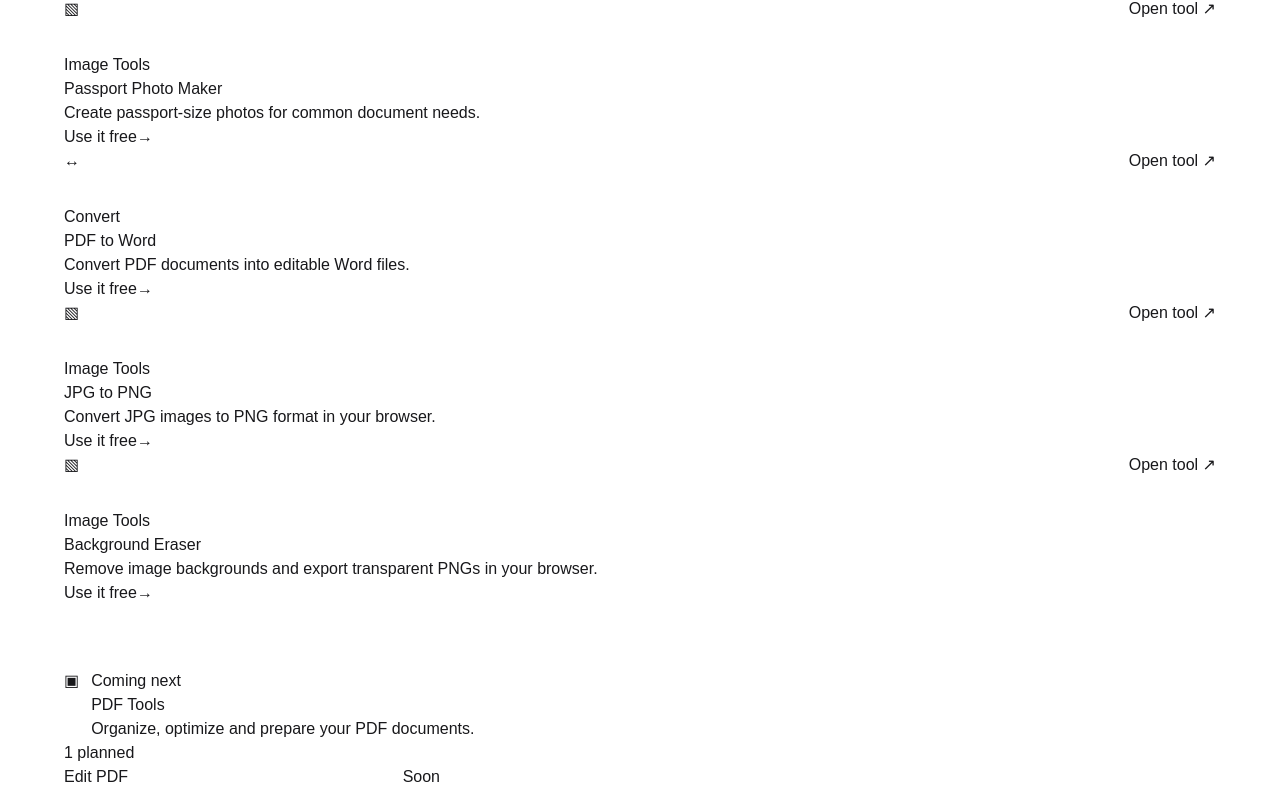
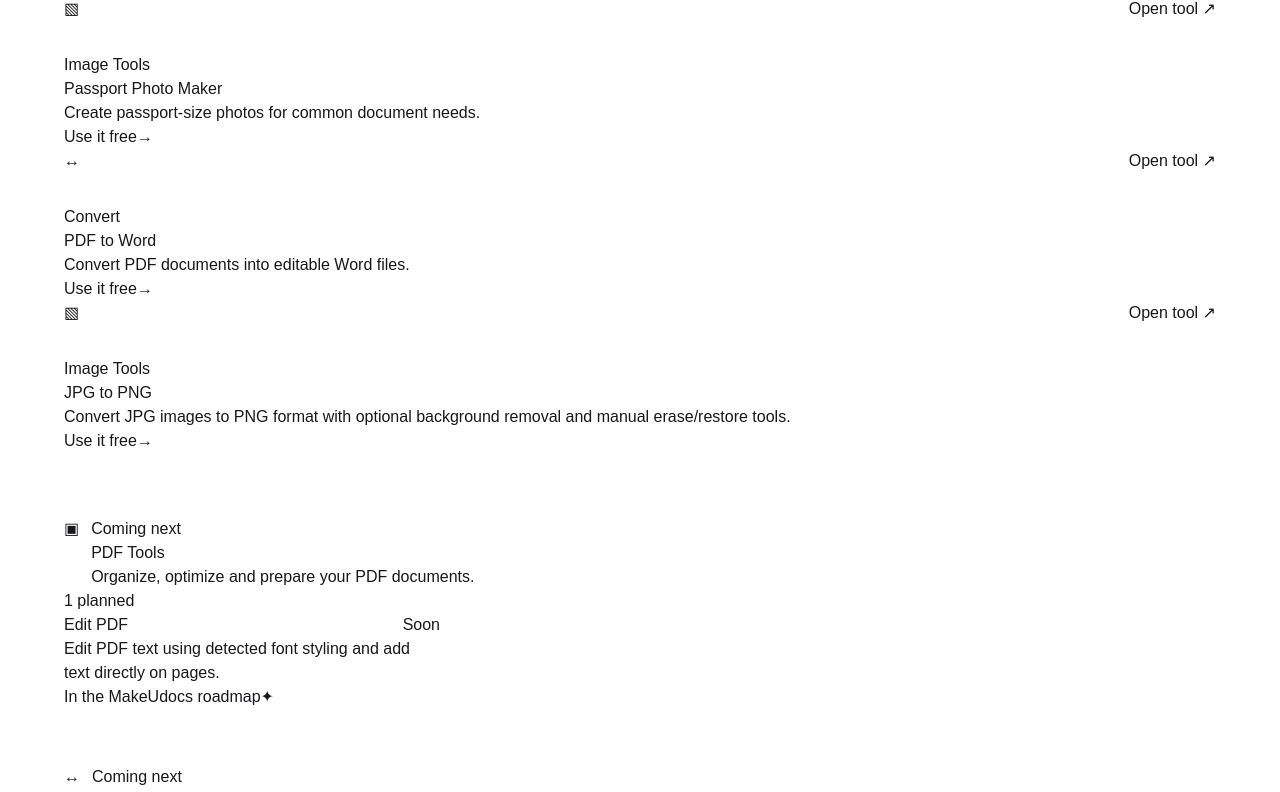
Before and after one commit to upendra701/makeudocs, a Next.js app: page /tools in a window 1280 px wide. Shown: the part 1864-2656 px from the top of the page. Built offline with nearby package versions, Linux system fonts and the light colour scheme.

Commit message:
Keep Background Eraser inside JPG to PNG only

```diff
--- a/app/data/tools.ts
+++ b/app/data/tools.ts
@@ -18,8 +18,7 @@
   { name: "Rotate PDF", description: "Rotate PDF pages and save a corrected document.", href: "/rotate-pdf", category: "PDF Tools", status: "available" },
   { name: "Passport Photo Maker", description: "Create passport-size photos for common document needs.", href: "/passport-photo", category: "Image Tools", status: "available" },
   { name: "PDF to Word", description: "Convert PDF documents into editable Word files.", href: "/pdf-to-word", category: "Convert", status: "available" },
-  { name: "JPG to PNG", description: "Convert JPG images to PNG format in your browser.", href: "/jpg-to-png", category: "Image Tools", status: "available" },
-  { name: "Background Eraser", description: "Remove image backgrounds and export transparent PNGs in your browser.", href: "/background-eraser", category: "Image Tools", status: "available" },
+  { name: "JPG to PNG", description: "Convert JPG images to PNG format with optional background removal and manual erase/restore tools.", href: "/jpg-to-png", category: "Image Tools", status: "available" },
   { name: "Edit PDF", description: "Edit PDF text using detected font styling and add text directly on pages.", href: "/edit-pdf", category: "PDF Tools", status: "coming-soon" },
   { name: "PDF to Excel", description: "Extract useful PDF tables into Excel format.", href: "/pdf-to-excel", category: "Convert", status: "coming-soon" },
   { name: "PDF to PowerPoint", description: "Convert PDF content into presentation slides.", href: "/pdf-to-ppt", category: "Convert", status: "coming-soon" },
@@ -38,7 +37,7 @@
 export const megaMenuGroups = {
   "PDF Tools": ["Edit PDF", "Merge PDF", "Split PDF", "Compress PDF", "Rotate PDF"],
   Convert: ["Image to PDF", "Word to PDF", "PDF to Images", "PDF to Word", "PDF to Excel", "PDF to PowerPoint"],
-  "Image Tools": ["Passport Photo Maker", "JPG to PNG", "Background Eraser", "PNG to JPG", "Image Compressor"],
+  "Image Tools": ["Passport Photo Maker", "JPG to PNG", "PNG to JPG", "Image Compressor"],
   "AI Tools": ["OCR", "Chat with PDF", "AI PDF Summarizer"],
   "Business Tools": ["Invoice Generator", "Quotation Generator"],
 } as const;
```
